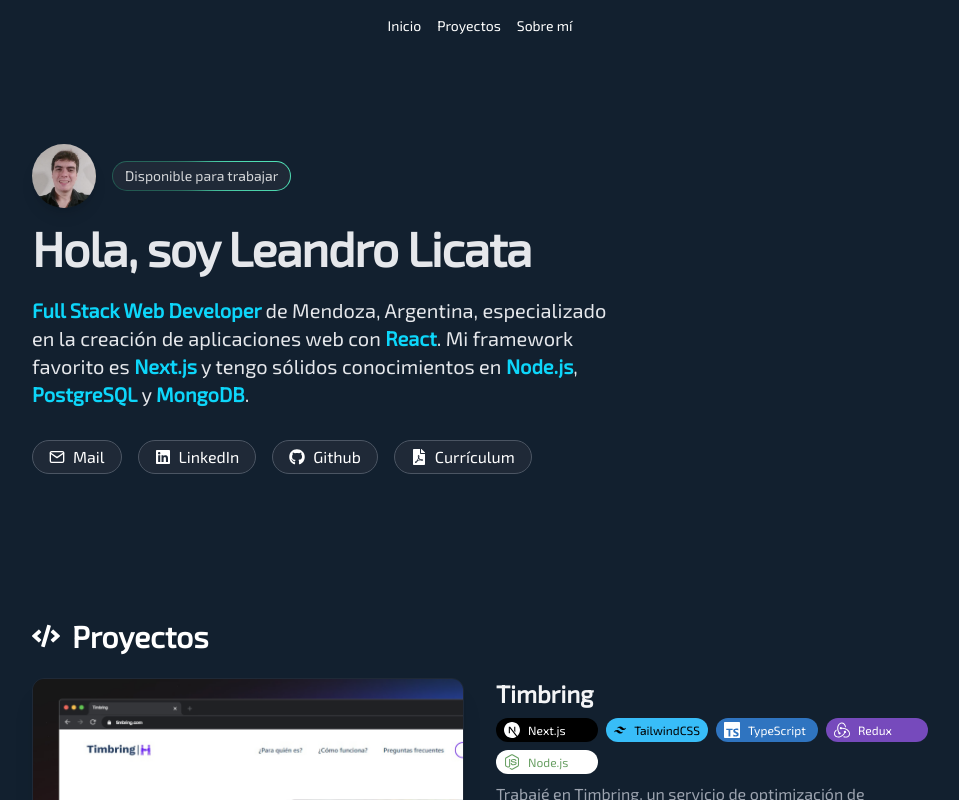
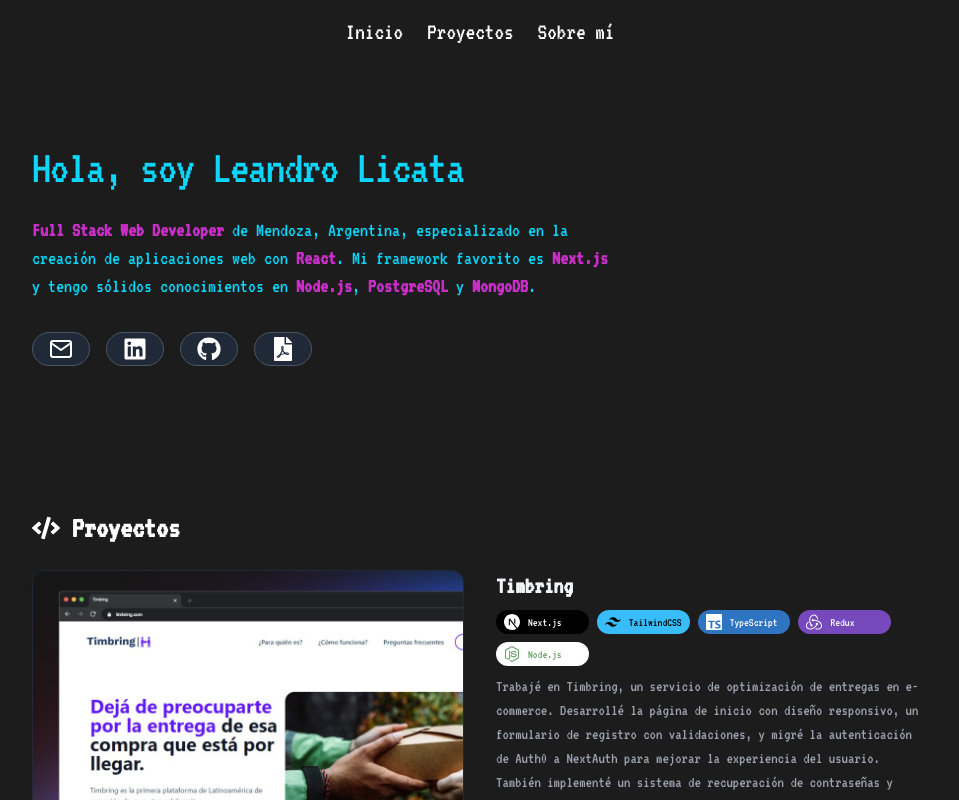
Before and after one commit to LeandroLicata/web-portfolio, a Next.js app: page / in a window 1280 px wide. Shown: the top 800 px of the page, without its empty margins (160-1119 px from the left). Built offline with nearby package versions, Linux system fonts and the light colour scheme.

Commit message:
hero en progreso

```diff
--- a/src/app/globals.css
+++ b/src/app/globals.css
@@ -4,7 +4,7 @@
 
 :root {
   --foreground-rgb: 0, 0, 0;
-  --background-color: 18, 32, 47; /* Azul Marino */
+  --background-color: 16, 2, 6; /* Azul Marino */
 }
 
 @media (prefers-color-scheme: dark) {
@@ -15,7 +15,8 @@
 }
 
 body {
-  background-color: rgb(var(--background-color));
+  /* background-color: rgb(var(--background-color)); */
+  background-color: #1c1c1c;
   min-height: 100vh;
 }
 
--- a/src/app/layout.tsx
+++ b/src/app/layout.tsx
@@ -1,10 +1,16 @@
 import type { Metadata } from "next";
-import { Exo_2 } from "next/font/google";
+import { Exo_2, Press_Start_2P, VT323, Rubik_Mono_One, Space_Mono } from "next/font/google";
 import "./globals.css";
 import Header from "@/components/Header";
 import Footer from "@/components/Footer";
 
 const exo2 = Exo_2({
+  weight: "400",
+  subsets: ["latin"],
+  display: "swap",
+});
+
+const pressStart2p = VT323({
   weight: "400",
   subsets: ["latin"],
   display: "swap",
@@ -22,7 +28,7 @@
 }>) {
   return (
     <html lang="en">
-      <body className={exo2.className}>
+      <body className={pressStart2p.className}>
         <Header />
         {children}
         <Footer />
--- a/src/components/Badge.tsx
+++ b/src/components/Badge.tsx
@@ -9,7 +9,7 @@
     <div className="flex items-center ">
       <span className="relative inline-flex overflow-hidden rounded-full p-[1px]">
         <span className="absolute inset-[-1000%] animate-[spin_2s_linear_infinite] bg-[conic-gradient(from_90deg_at_50%_50%,#51E4B8_0%,#21554E_50%,#51E4B8_100%)]"></span>
-        <div className="inline-flex items-center justify-center w-full px-3 py-1 text-sm text-white/80 bg-gray-800 rounded-full cursor-pointer backdrop-blur-3xl whitespace-nowrap">
+        <div className="inline-flex items-center justify-center w-full px-3 py-1 text-md text-white/80 bg-gray-800 rounded-full cursor-pointer backdrop-blur-3xl whitespace-nowrap">
           {children}
         </div>
       </span>
--- a/src/components/Header.tsx
+++ b/src/components/Header.tsx
@@ -47,11 +47,11 @@
         scrolled ? "bg-gray-800/90" : "bg-none"
       }`}
     >
-      <nav className="flex items-center justify-center px-3 py-2 text-sm font-medium rounded-full">
+      <nav className="flex items-center justify-center px-3 py-2 text-2xl font-medium rounded-full">
         {navItems.map((link) => (
           <Link
             key={link.label}
-            className="relative block px-2 py-2 transition hover:text-light-blue"
+            className="relative block px-3 py-2 transition hover:text-light-blue"
             aria-label={link.label}
             href={link.url}
           >
--- a/src/components/Hero.tsx
+++ b/src/components/Hero.tsx
@@ -3,28 +3,28 @@
 import { FiMail } from "react-icons/fi";
 import { FaLinkedin, FaGithub, FaFilePdf } from "react-icons/fa";
 
+const socialLinks = [
+  { href: "mailto:leandrolicata1@gmail.com", icon: FiMail, label: "Mail" },
+  {
+    href: "https://linkedin.com/in/leandro-licata",
+    icon: FaLinkedin,
+    label: "LinkedIn",
+  },
+  { href: "https://github.com/LeandroLicata", icon: FaGithub, label: "Github" },
+  {
+    href: "/documents/Leandro Licata CV.pdf",
+    icon: FaFilePdf,
+    label: "Currículum",
+  },
+];
+
 export default function Hero() {
   return (
     <div className="max-w-xl">
-      <div className="flex gap-4 mb-4">
-        <img
-          className="rounded-full shadow-lg size-16"
-          src="/images/Leandro.jpg"
-          alt="Leandro Licata"
-        />
-        <a
-          href="https://linkedin.com/in/leandro-licata"
-          target="_blank"
-          rel="noopener"
-          className="flex items-center transition md:justify-center md:hover:scale-105"
-        >
-          <Badge>Disponible para trabajar</Badge>
-        </a>
-      </div>
-      <h1 className="text-3xl font-bold tracking-tight text-gray-200 md:text-5xl dark:text-white">
+      <h1 className="text-3xl tracking-tight text-light-blue md:text-5xl dark:text-white">
         Hola, soy Leandro Licata
       </h1>
-      <p className="mt-6 text-xl text-gray-200 [&>strong]:text-light-blue [&>strong]:font-semibold">
+      <p className="mt-6 text-xl text-light-blue [&>strong]:text-pink">
         <strong>Full Stack Web Developer </strong> de Mendoza, Argentina,
         especializado en la creación de aplicaciones web con{" "}
         <strong>React</strong>. Mi framework favorito es{" "}
@@ -34,22 +34,12 @@
       </p>
 
       <nav className="flex flex-wrap gap-4 mt-8">
-        <SocialPill href="mailto:leandrolicata1@gmail.com">
-          <FiMail className="size-4" />
-          Mail
-        </SocialPill>
-        <SocialPill href="https://linkedin.com/in/leandro-licata">
-          <FaLinkedin className="size-4" />
-          LinkedIn
-        </SocialPill>
-        <SocialPill href="https://github.com/LeandroLicata">
-          <FaGithub className="size-4" />
-          Github
-        </SocialPill>
-        <SocialPill href="/documents/Leandro Licata CV.pdf">
-          <FaFilePdf className="size-4" />
-          Currículum
-        </SocialPill>
+        {socialLinks.map(({ href, icon: Icon, label }) => (
+          <SocialPill href={href} key={label}>
+            <Icon className="size-6" />
+            <span className="ml-2 hidden group-hover:inline">{label}</span>
+          </SocialPill>
+        ))}
       </nav>
     </div>
   );
--- a/src/components/LinkButton.tsx
+++ b/src/components/LinkButton.tsx
@@ -10,6 +10,8 @@
     <a
       href={href}
       role="link"
+      target="_blank"
+      rel="noopener"
       className="inline-flex items-center justify-center gap-2 px-3 py-2 space-x-2 text-base text-white transition bg-gray-800 border border-gray-600 focus-visible:ring-yellow-500/80 text-md hover:bg-gray-800 hover:border-gray-900 group max-w-fit rounded-xl hover:text-white focus:outline-none focus-visible:outline-none focus-visible:ring focus-visible:ring-white focus-visible:ring-offset-2 active:bg-black"
     >
       {children}
--- a/src/components/SocialPill.tsx
+++ b/src/components/SocialPill.tsx
@@ -11,7 +11,7 @@
       target="_blank"
       rel="noopener noreferrer"
       role="link"
-      className="inline-flex items-center justify-center gap-2 px-4 py-1 text-white transition bg-gray-800 border border-gray-600 rounded-full dark:bg-gray-800 dark:border-gray-600 dark:text-white focus-visible:ring-yellow-500/80 text-md hover:bg-gray-900 hover:border-gray-700 group max-w-fit hover:text-white focus:outline-none focus-visible:outline-none focus-visible:ring focus-visible:ring-white focus-visible:ring-offset-2 active:bg-black"
+      className="inline-flex items-center justify-center gap-2 px-4 py-1 text-white transition bg-gray-800 border border-gray-600 rounded-full dark:bg-gray-800 focus-visible:ring-yellow-500/80 text-md hover:bg-gray-900 hover:border-gray-700 group max-w-fit hover:text-white focus:outline-none focus-visible:outline-none focus-visible:ring focus-visible:ring-white focus-visible:ring-offset-2 active:bg-black"
       href={href}
     >
       {children}
```
